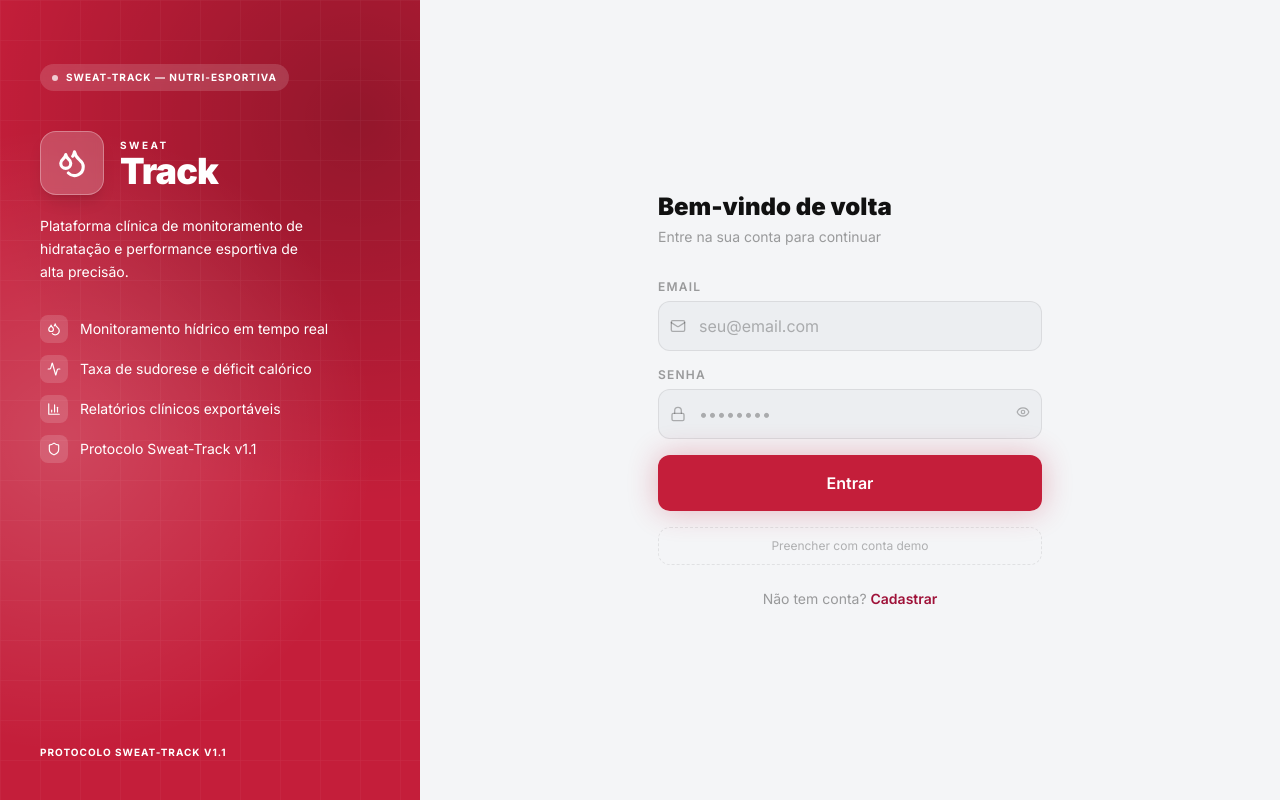
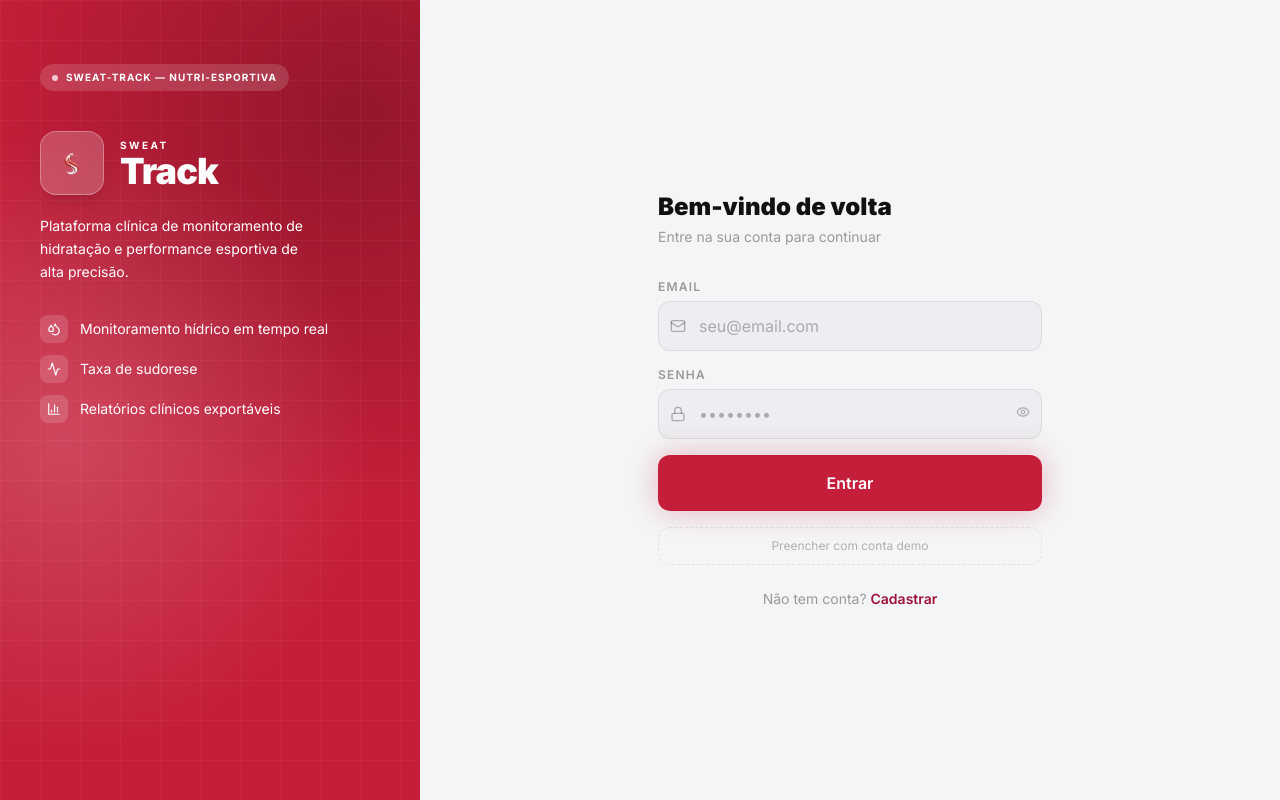
Before and after one commit to nikolasfunke/SweatTrack, a React (Vite) app in the folder frontend/: page /login in a window 1280 px wide. Built offline with nearby package versions, Linux system fonts and the light colour scheme.

Commit message:
fix: main logo

```diff
--- a/frontend/src/pages/Login.jsx
+++ b/frontend/src/pages/Login.jsx
@@ -9,9 +9,8 @@ import Input from '../components/ui/Input';
 
 const FEATURES = [
   { icon: Droplets,  label: 'Monitoramento hídrico em tempo real' },
-  { icon: Activity,  label: 'Taxa de sudorese e déficit calórico' },
+  { icon: Activity,  label: 'Taxa de sudorese' },
   { icon: BarChart3, label: 'Relatórios clínicos exportáveis' },
-  { icon: Shield,    label: 'Protocolo Sweat-Track v1.1' },
 ];
 
 export default function Login() {
@@ -79,8 +78,8 @@ export default function Login() {
 
           {/* Logo */}
           <div className="flex items-center gap-4 mb-5">
-            <div className="w-16 h-16 rounded-2xl bg-white/20 backdrop-blur-sm flex items-center justify-center border border-white/30 shadow-lg">
-              <Droplets size={30} className="text-white" strokeWidth={2.5} />
+            <div className="w-16 h-16 rounded-2xl bg-white/20 backdrop-blur-sm flex items-center justify-center border border-white/30 shadow-lg p-2">
+              <img src="/Half-Logo.png" alt="SweatTrack Logo" className="w-full h-full object-contain" />
             </div>
             <div>
               <p className="text-white/70 text-[10px] font-bold uppercase tracking-[0.25em]">Sweat</p>
@@ -106,7 +105,6 @@ export default function Login() {
 
           {/* Footer label */}
           <p className="hidden md:block text-white/30 text-[10px] font-bold uppercase tracking-widest mt-10">
-            PROTOCOLO SWEAT-TRACK v1.1
           </p>
         </div>
 
```
